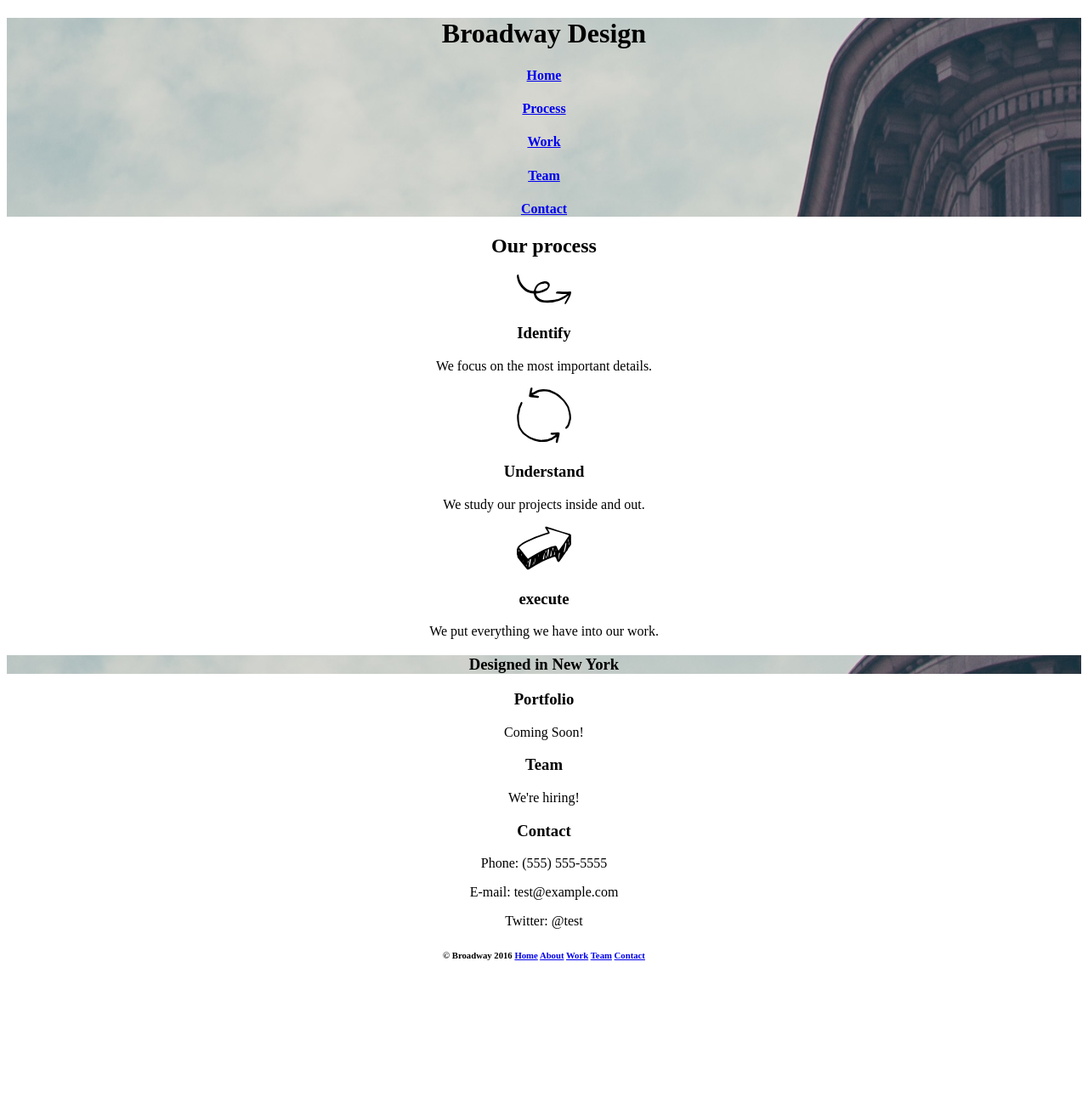
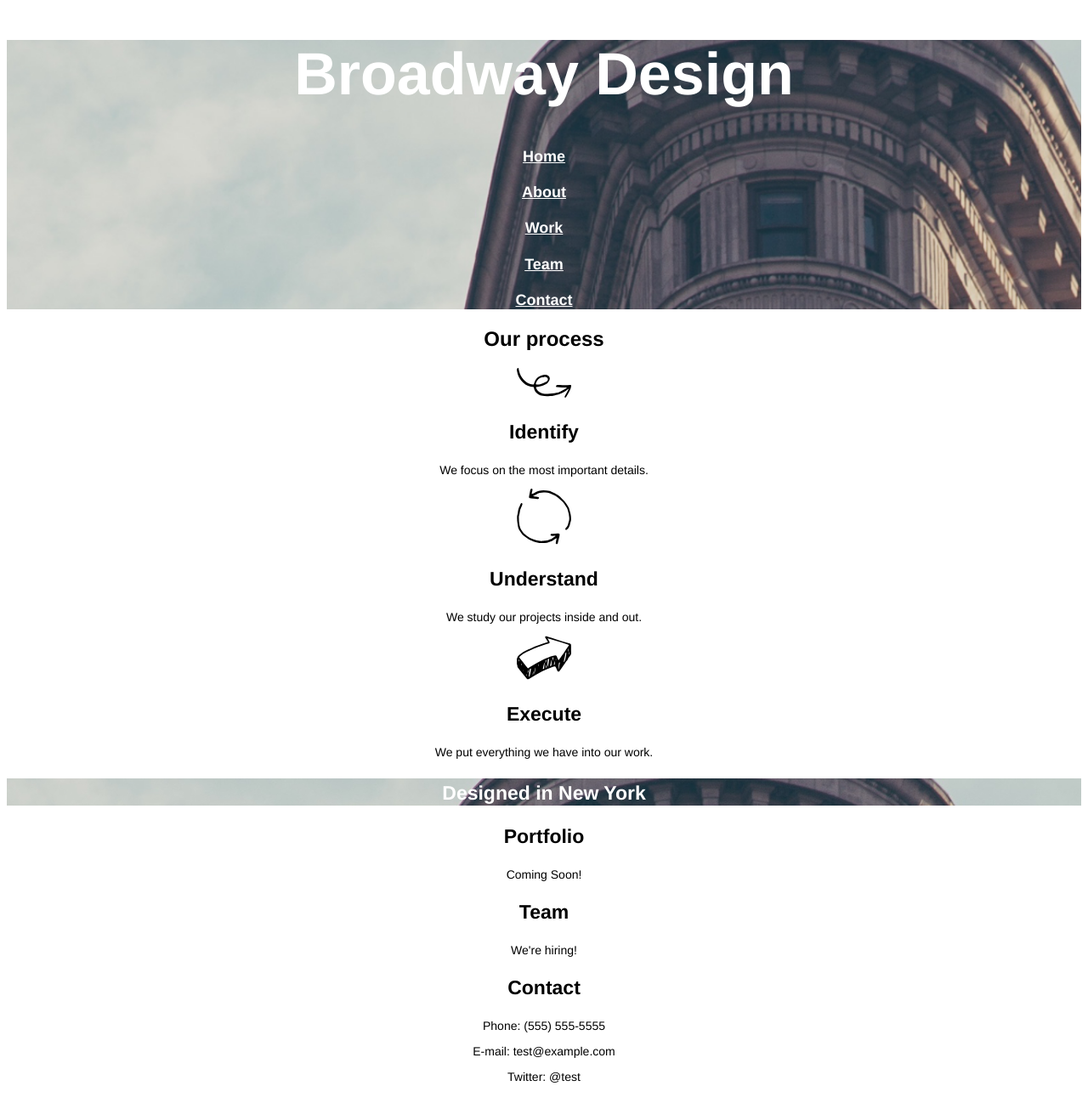
Before and after one commit to smh812xyz/broadway, a plain HTML site: page index.html in a window 1280 px wide. Shown: the top 1298 px of the page at 85% size. Before the commit the page ends 1155 px from the top, so only its background shows below. Drawn offline with Linux system fonts and the light colour scheme.

Commit message:
Completed css, completed html

```diff
--- a/index.html
+++ b/index.html
@@ -12,18 +12,19 @@
 <body>
 
   <div id="top-of-page">
+
     <h1>Broadway Design</h1>
 
     <h4><a href="download.html">Home</a></h4>
-    <h4><a href="download.html">Process</a></h4>
+    <h4><a href="download.html">About</a></h4>
     <h4><a href="download.html">Work</a></h4>
     <h4><a href="download.html">Team</a></h4>
     <h4><a href="download.html">Contact</a></h4>
 
   </div>
 
+  <h2>Our process</h2>
 
-  <h2>Our process</h2>
   <div class="identify">
     <img src="./resources/icons/identify.svg" alt="identify icon">
     <h3>Identify</h3>
@@ -38,7 +39,7 @@
 
   <div class="execute">
     <img src="./resources/icons/execute.svg" alt="execute icon">
-    <h3>execute</h3>
+    <h3>Execute</h3>
     <p>We put everything we have into our work.</p>
   </div>
 
@@ -70,8 +71,6 @@
     </h6>
   </div>
 
-
-
 </body>
 
 </html>
--- a/resources/css/style.css
+++ b/resources/css/style.css
@@ -1,12 +1,53 @@
 html {
+  font-family: helvetica;
   text-align: center;
+  color: black;
 }
 
+h1 {
+  color: white;
+  font-size: 70px;
+  font-weight: bold;
+}
+
+h4 a {
+  color: white;
+  font-size: 18px;
+}
+
+h3 {
+  font-size: 23px;
+}
+
+p {
+  font-size: 14px;
+}
 
 #top-of-page {
-  background-image: url("../images/the-flatiron-building.png")
+  background-image: url("../images/the-flatiron-building.png");
+  background-size: auto 320px;
+  background-position: -450px 0px;
 }
 
 #mid-band {
-  background-image: url("../images/the-flatiron-building.png")
+  background-image: url("../images/the-flatiron-building.png");
+  background-position: -450px 0px;
+  height: 32px;
 }
+
+#mid-band h3 {
+  color: white;
+  padding: 4px;
+}
+
+#lower-band {
+  background-color: dimgray;
+}
+
+#lower-band h6,
+#lower-band h6 a {
+  color: white;
+  font-size: 11px;
+  text-align: left;
+  padding: 3px;
+}
```
